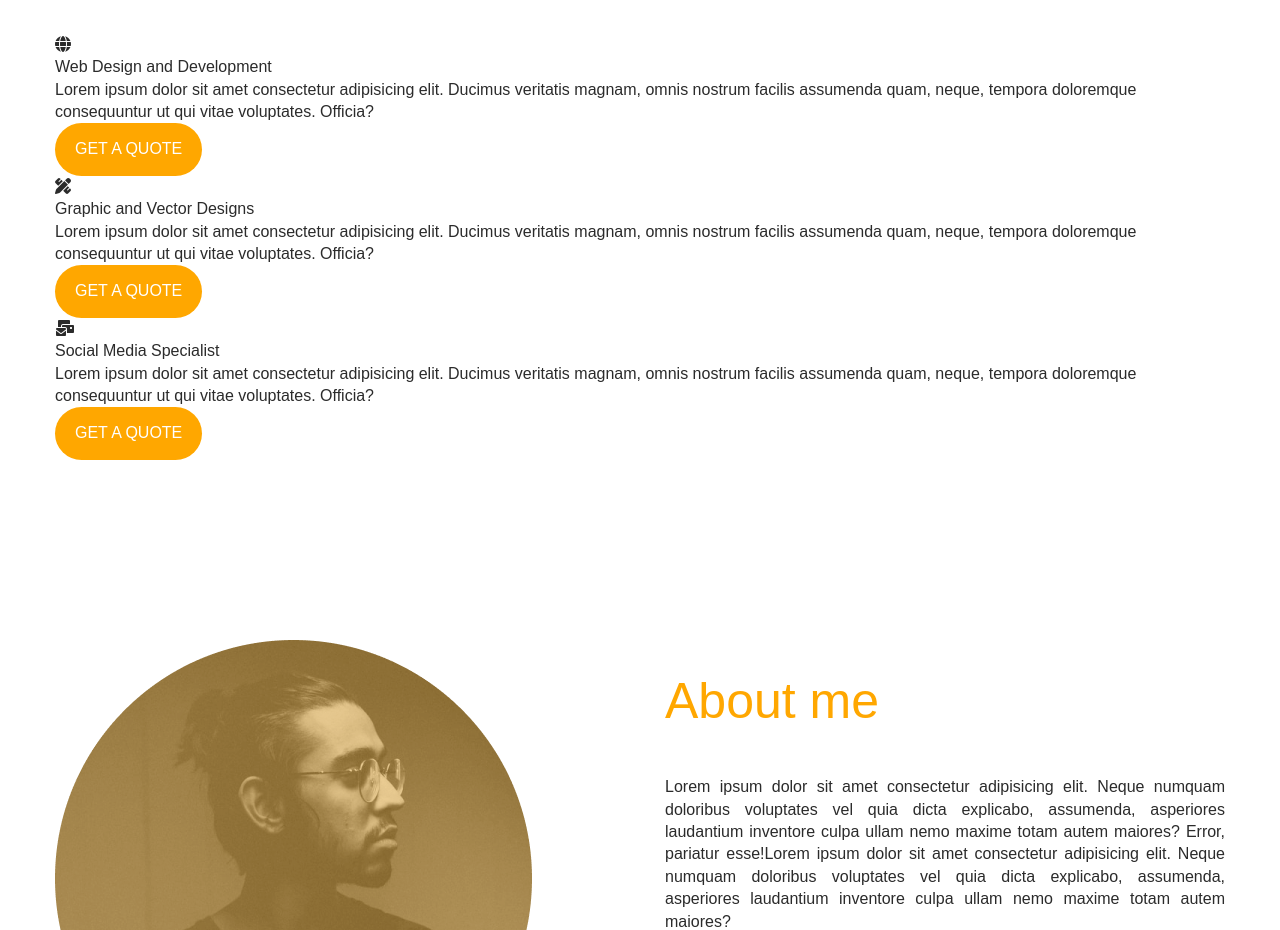
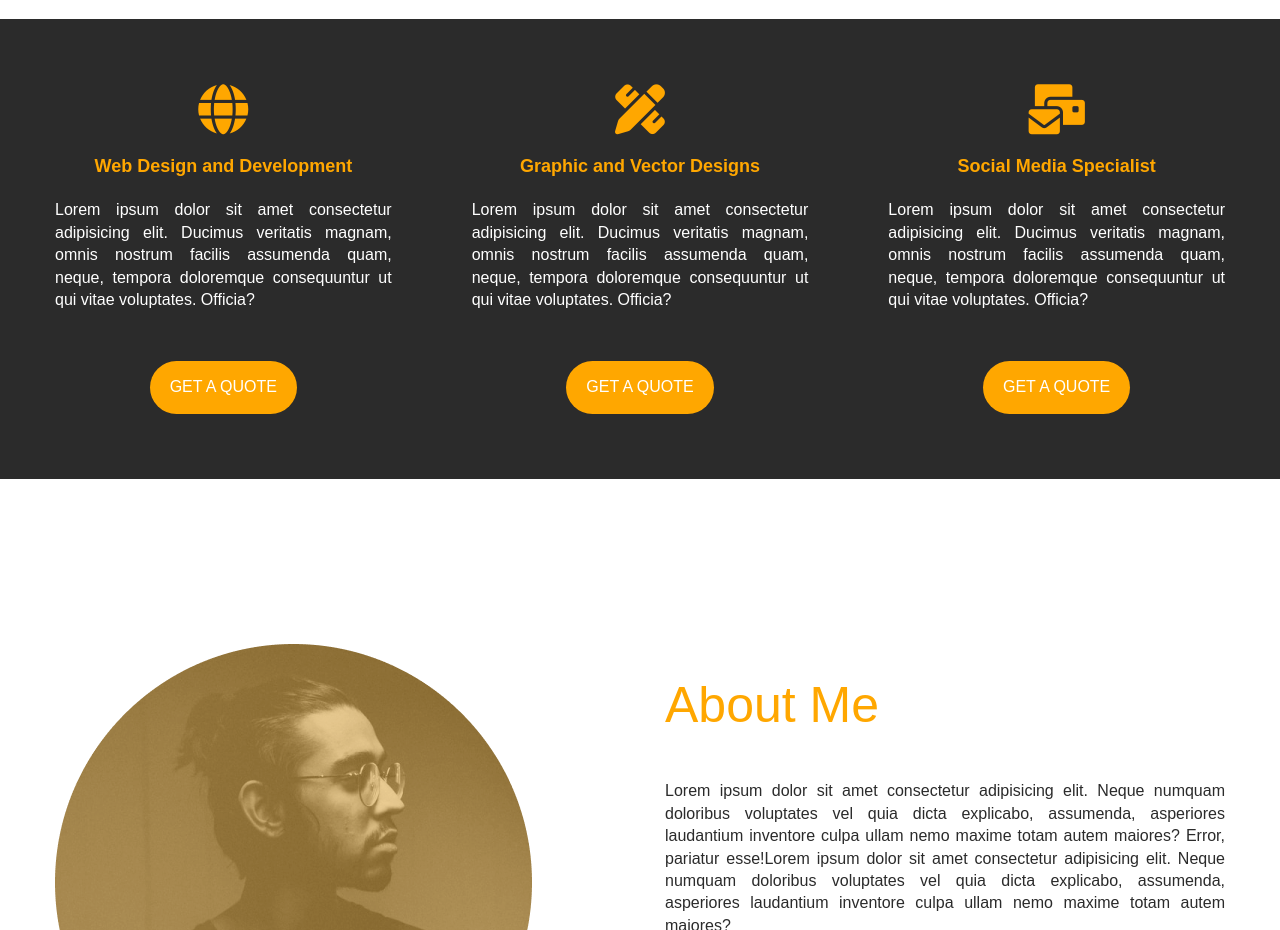
Before and after one commit to KureijiKaela/Basic-CVD, a plain HTML site: page index.html in a window 1280 px wide. Shown: the part 677-1607 px from the top of the page. Drawn offline with Linux system fonts and the light colour scheme.

Commit message:
srvc 100%

```diff
--- a/index.html
+++ b/index.html
@@ -92,7 +92,7 @@
     <div class="container">
       <div class="aboutme__wrapper">
         <div class="aboutme__text">
-        <h1>About me</h1>
+        <h1>About Me</h1>
          <p>Lorem ipsum dolor sit amet consectetur adipisicing elit. Neque numquam doloribus voluptates vel quia dicta explicabo, assumenda, asperiores laudantium inventore culpa ullam nemo maxime totam autem maiores? Error, pariatur esse!Lorem ipsum dolor sit amet consectetur adipisicing elit. Neque numquam doloribus voluptates vel quia dicta explicabo, assumenda, asperiores laudantium inventore culpa ullam nemo maxime totam autem maiores? </p>
          <P>Lorem ipsum dolor sit amet consectetur adipisicing elit. Ipsa dolores voluptatibus rem quia harum cupiditate sapiente ab. Error laboriosam, facilis non tempora ipsa ab dolor quaerat consectetur sunt dolore ea?</P>
         </div>
--- a/style.css
+++ b/style.css
@@ -329,6 +329,45 @@ gap: 2rem;
     margin: 0 auto;
   }
 }
+  /* srvc */
+  .srvc{
+    background: #2b2b2b;
+    padding: 5rem 0;
+  }
+  .srvc .srvc__wrapper{
+    display: grid;
+    grid-template-columns: 1fr 1fr 1fr;
+    gap: 8rem;
+
+  }
+  .srvc .srvc__card {
+    text-align: center;
+  }
+  .srvc .srvc__card i {
+    color: #ffa700;
+    font-size: 5rem;
+
+  }
+  .srvc .srvc__card h4 {
+    color: #ffa700;
+    font-size: 1.8rem;
+    font-weight: 600;
+    margin: 2rem 0;
+  }
+  .srvc .srvc__card p{
+    color: #ffffffff;
+    margin-bottom: 5rem;
+    text-align: justify;
+  }
+  @media screen and (max-width:500px){
+    .srvc .srvc__wrapper{
+      display: grid;
+      grid-template-columns: 1fr;
+      margin: 0 2rem;
+      gap: 15rem;
+    }
+  }
+
   /* repeatable patterns */
   .btn{
     display: inline-block;
```
